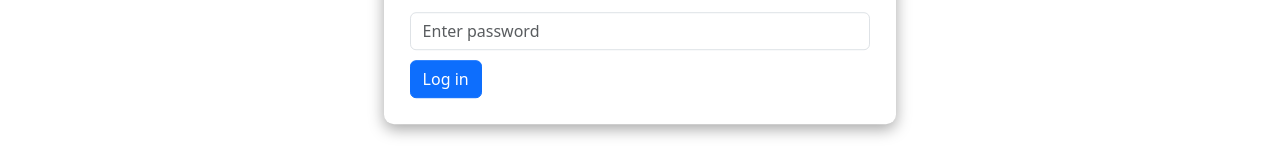
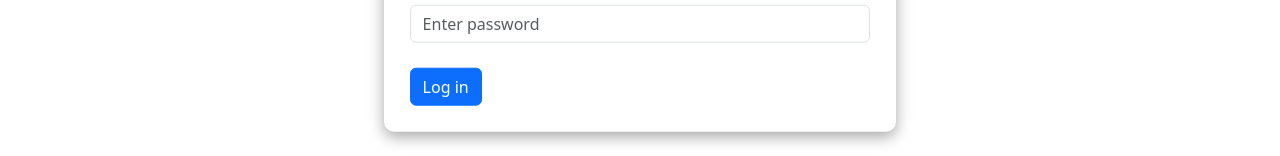
Before and after one commit to coma007/scada, a React (Create React App) app in the folder scada-front/: page / in a window 1280 px wide. Shown: the part 429-585 px from the top of the page. Built offline with nearby package versions, Linux system fonts and the light colour scheme.

Commit message:
Button fix

```diff
--- a/scada-front/src/features/DatabaseManager/Login/components/LoginComponent/LoginComponent.module.css
+++ b/scada-front/src/features/DatabaseManager/Login/components/LoginComponent/LoginComponent.module.css
@@ -9,3 +9,7 @@
     left: 50%;
     transform: translate(-50%, -50%);
 }
+
+.loginButton {
+    margin-top: 25px;
+}
--- a/scada-front/src/features/DatabaseManager/Login/components/LoginComponent/LoginComponent.tsx
+++ b/scada-front/src/features/DatabaseManager/Login/components/LoginComponent/LoginComponent.tsx
@@ -47,7 +47,7 @@ const LoginComponent: React.FC = () => {
                         onChange={(event) => setPassword(event.target.value)}
                     />
                 </Form.Group>
-                <Button variant="primary" type="submit" style={{ marginTop: '10px' }}>
+                <Button variant="primary" type="submit" className={style.loginButton}>
                     Log in
                 </Button>
             </Form>
```
